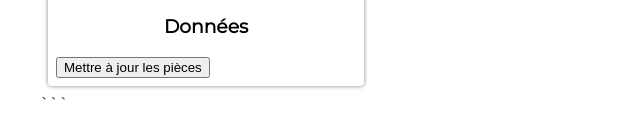
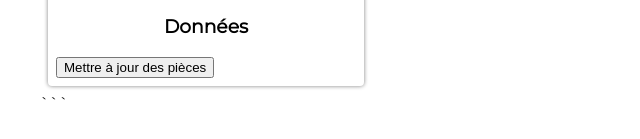
Before and after one commit to dnguyenb/les-bonnes-pieces, a website with bundled scripts: page frontend/index.html in a window 1280 px wide. Shown: the part 597-736 px from the top of the page, 0-640 px from the left. Built offline with nearby package versions, Linux system fonts and the light colour scheme; files whose address does not match are found by name.

Commit message:
typos corrections

```diff
--- a/frontend/index.html
+++ b/frontend/index.html
@@ -60,7 +60,7 @@
 				</form>
 
 				<h3>Données</h3>
-				<button class="btn-maj">Mettre à jour les pièces</button>
+				<button class="btn-maj">Mettre à jour des pièces</button>
 			</section>
 
 			<!-- Fiches produits -->
--- a/frontend/pieces.js
+++ b/frontend/pieces.js
@@ -137,7 +137,7 @@ document.querySelector('.btn-reset').addEventListener('click', () => {
 	genererPieces(pieces);
 });
 
-// Bouton de mise à jour de la liste des pièces dans le LEocal Storage
+// Bouton de mise à jour de la liste des pièces dans le Local Storage
 const btnMiseAJour = document.querySelector('.btn-maj');
 
 btnMiseAJour.addEventListener('click', () => {
```
Also changed, not shown: frontend/README.md (deleted).
